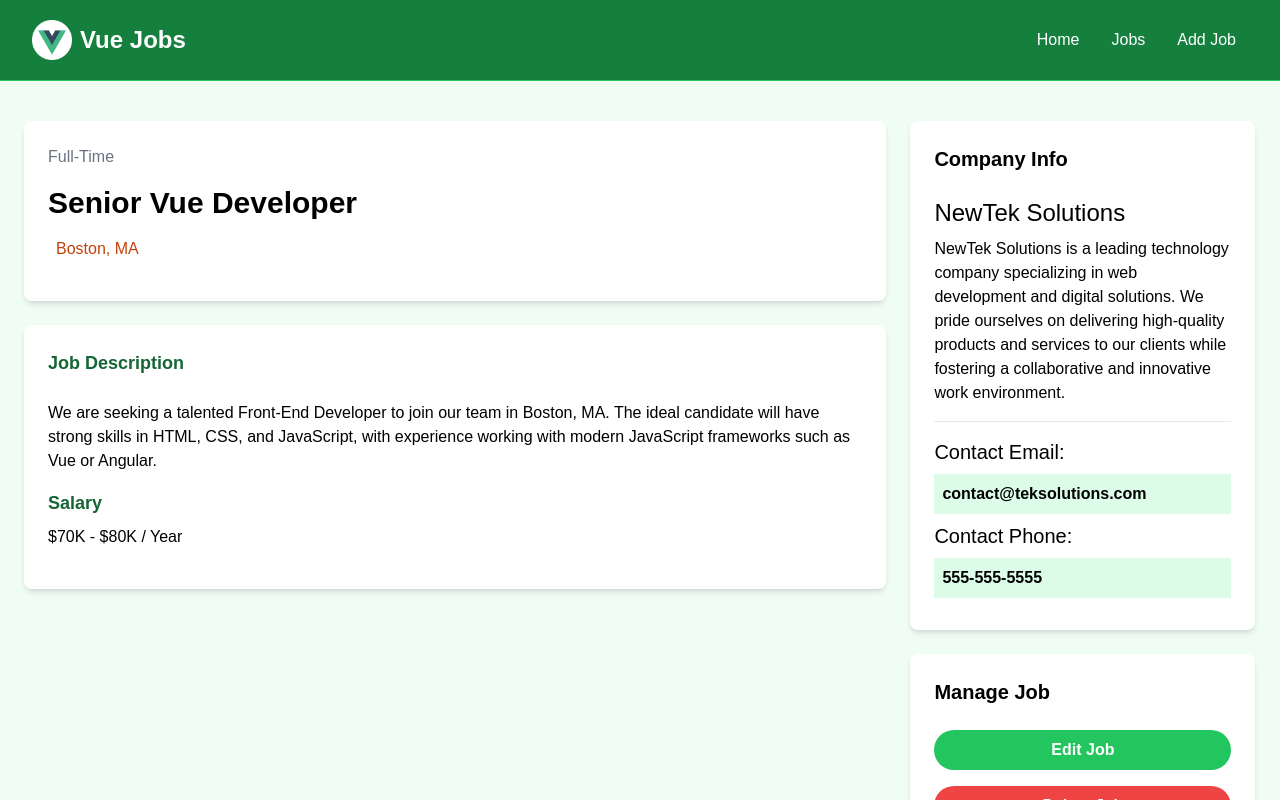
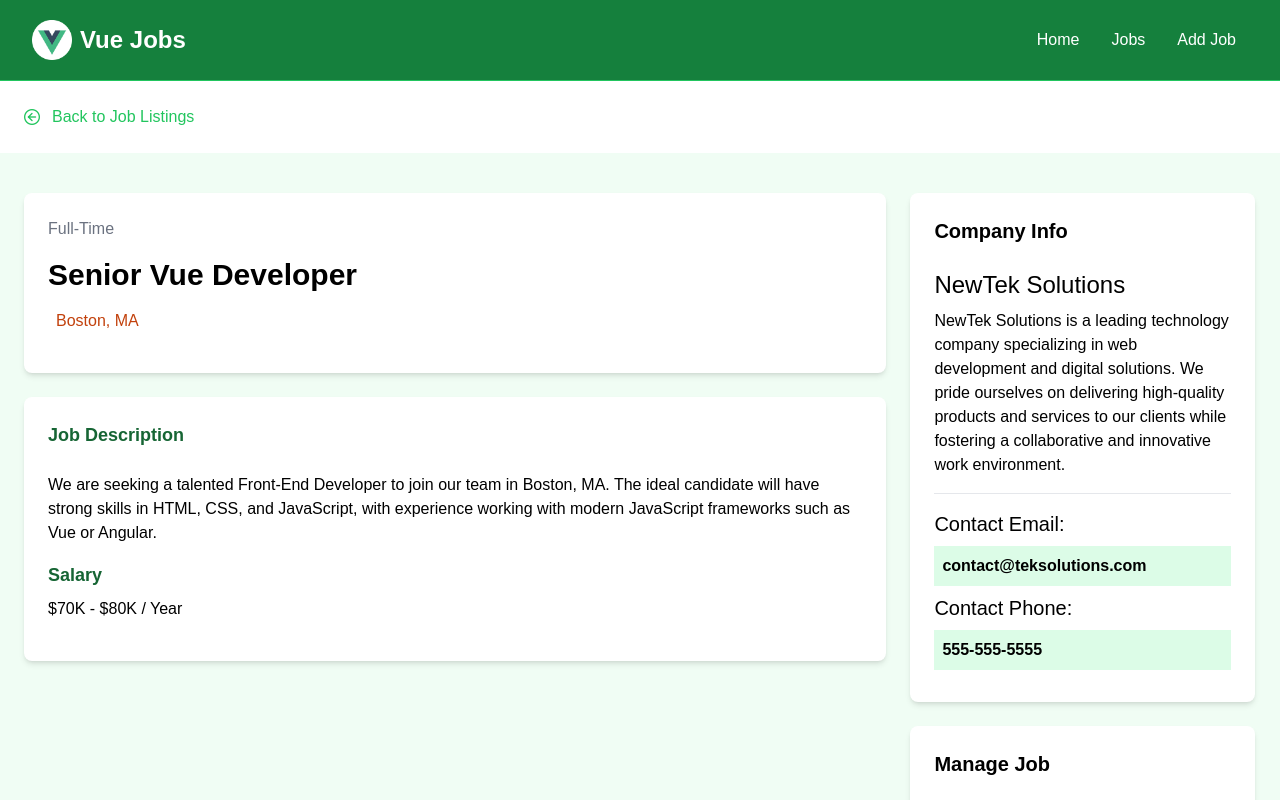
Before and after one commit to fisheeesh/Job-Listings-Website, a Vue app: page /jobs/1 in a window 1280 px wide. Shown: the top 800 px of the page. Built offline with nearby package versions, Linux system fonts and the light colour scheme; data requests are answered from the project's data file.

Commit message:
added backbutton in jobview

```diff
--- /dev/null
+++ b/src/components/BackButton.vue
@@ -0,0 +1,16 @@
+<template>
+    <section>
+        <div class="container px-6 py-6 m-auto">
+            <RouterLink to="/jobs" class="flex items-center text-green-500 hover:text-green-600">
+                <i class="mr-3 pi pi-arrow-circle-left"></i> Back to Job Listings
+            </RouterLink>
+        </div>
+    </section>
+</template>
+
+<script setup>
+import { RouterLink } from 'vue-router';
+
+</script>
+
+<style></style>
--- a/src/views/JobView.vue
+++ b/src/views/JobView.vue
@@ -1,4 +1,5 @@
 <template>
+    <BackButton/>
     <section v-if="!state.isLoading" class="bg-green-50">
         <div class="container px-6 py-10 m-auto">
             <div class="grid w-full grid-cols-1 gap-6 md:grid-cols-70/30">
@@ -77,6 +78,8 @@ import { reactive, onMounted } from 'vue';
 import PulseLoader from 'vue-spinner/src/PulseLoader.vue';
 import axios from 'axios';
 import { RouterLink, useRoute } from 'vue-router';
+import BackButton from '@/components/BackButton.vue';
+
 
 const route = useRoute()
 
```
